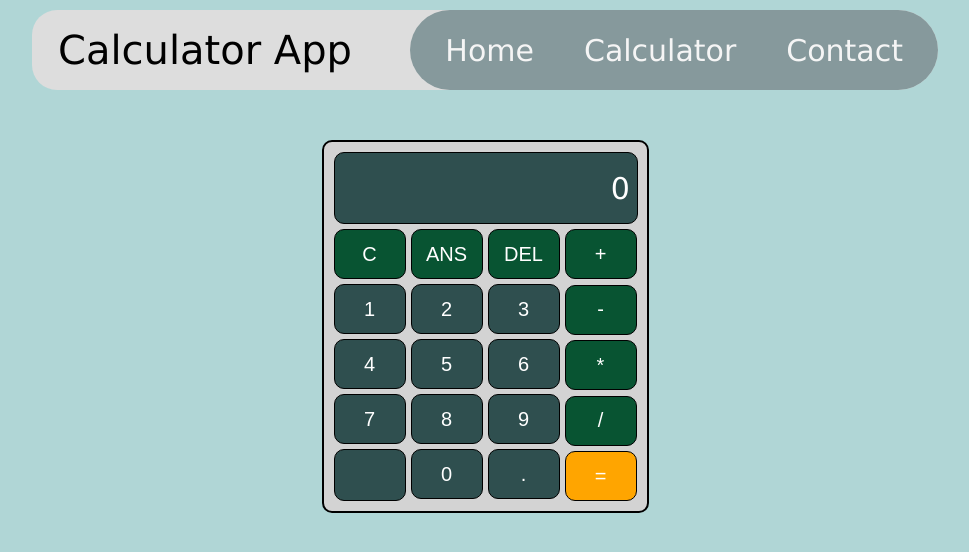
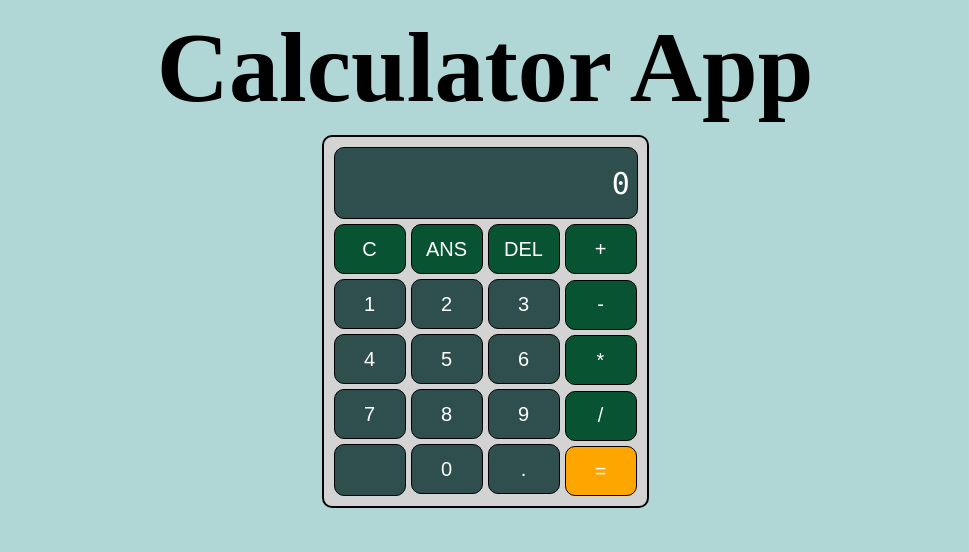
Before and after one commit to aOlsvik/IDATT2105---Fullstack-applikasjonsutvikling, a Vue app in the folder Øving 2/calculator/: page /calculator in a window 1280 px wide. Shown: the top 552 px of the page, without its empty margins (155-1124 px from the left). Built offline with nearby package versions, Linux system fonts and the light colour scheme.

Commit message:
Removed overlap for task 2 / 3

```diff
--- a/Øving 2/calculator/src/App.vue
+++ b/Øving 2/calculator/src/App.vue
@@ -1,88 +1,35 @@
 <script setup>
-  import { RouterLink, RouterView } from "vue-router";
-
+import Calculator from './components/Calculator.vue'
 </script>
 
 <template>
   <body>
-    <nav class="navbar">
-      <label>Calculator App</label>
-      <ul>
-        <li><router-link to="/">Home</router-link></li>
-        <li><router-link to="/calculator">Calculator</router-link></li>
-        <li><router-link to="/contact">Contact</router-link></li>
-      </ul>
-    </nav>
-    <RouterView />
+    <header>
+    <h1>Calculator App</h1>
+  </header>
+
+  <main>
+    <Calculator />
+  </main>
   </body>
+
 </template>
 
-
 <style scoped>
+  h1{
+    font-size:100px;
+    margin:0;
+    padding:10px 0;
+  }
   body {
-    font-family:Verdana, Geneva, Tahoma, sans-serif;
-  display: flex;
-  flex-direction: column;
-  margin: 0;
-  padding: 0;
-  min-height: 500px;
-}
-
-  nav {
+    display:flex;
+    flex-direction: column;
+    align-content: center;
+  }
+  main {
     display: flex;
-    align-self: center;
+    flex-direction: column;
     align-items: center;
-    justify-content: center;
-    background-color: #ddd;
-    min-width: 70%;
-    height: 80px;
-    border-radius: 25px 40px 40px 25px;
-    padding-left: 10px;
-    margin-top: 10px;
+    font-family: Lucida Console;
   }
-  label{
-    font-size: 40px;
-    margin-right: auto;
-    margin-left: 1rem;
-  }
-
-  ul {
-    display: flex;
-    justify-content: center;
-    margin: 0;
-    padding: 0 10px;
-    height: 100%;
-    background-color: rgb(134, 153, 156);
-    border-radius: 40px;
-
-  }
-
-  li {
-    flex-grow: 1;
-    flex-wrap: wrap;
-    display: flex;
-    justify-content: center;
-    align-content: center;
-    list-style: none;
-    padding: 0 5px;
-    margin: 0 15px 0 15px
-  }
-
-  a {
-    font-size: 30px;
-    display: flex;
-    justify-content: center;
-    align-items: center;
-    text-decoration: none;
-    color: whitesmoke;
-    padding: 5px;
-    border-radius: 5px;
-  }
-
-  a:hover, a:focus {
-    background-color: #99cfe4;
-    color:black;
-  }
-
-
 </style>
--- a/Øving 2/calculator/src/assets/main.css
+++ b/Øving 2/calculator/src/assets/main.css
@@ -1,5 +1,8 @@
-body{
+body,html {
+  background-color: rgb(176, 214, 214);
+  display: flex;
+  flex-direction: column;
+  align-items: center;
   margin: 0;
   padding: 0;
-  background-color: rgb(176, 214, 214);
 }
--- a/Øving 2/calculator/src/components/Calculator.vue
+++ b/Øving 2/calculator/src/components/Calculator.vue
@@ -3,8 +3,7 @@
 </script>
 
 <template>
-    <body>
-        <div class="grid-container">
+    <div class="grid-container">
         <div class="grid-item display">
             <p>{{ current }}</p>
         </div>
@@ -34,7 +33,6 @@
         </div>
     </div>
     <History :calculations="calculations" v-if="notEmptyList" />
-    </body>
 </template>
 
 <script>
@@ -132,12 +130,8 @@
 </script>
 
 <style scoped>
-
-body{
-    align-items: center;
-    margin-top: 50px;
-}
 .grid-container{
+  margin:0;
   padding:10px;
   display: grid;
   border: 2px black solid;
--- a/Øving 2/calculator/src/main.js
+++ b/Øving 2/calculator/src/main.js
@@ -1,7 +1,5 @@
 import { createApp } from 'vue'
 import App from './App.vue'
 import './assets/main.css'
-import router from './router'
-import store from './store/index'
 
-createApp(App).use(store).use(router).mount("#app")
+createApp(App).mount('#app')
--- a/Øving 2/calculator/vite.config.js
+++ b/Øving 2/calculator/vite.config.js
@@ -1,4 +1,5 @@
 import { fileURLToPath, URL } from 'node:url'
+
 import { defineConfig } from 'vite'
 import vue from '@vitejs/plugin-vue'
 
```
Also changed, not shown: Øving 2/calculator/package.json (+2 -6 lines), 2 other files (tests, documents, lock files or other folders).
